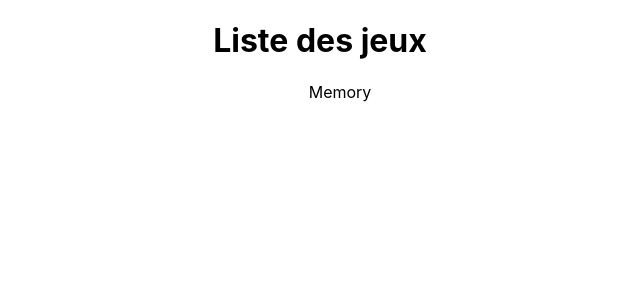
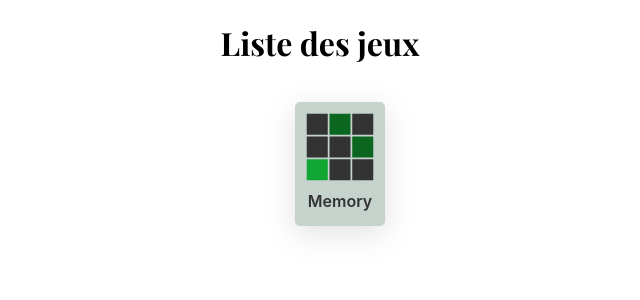
Before and after one commit to krauzeure/games, a React (Create React App) app: page /games in a window 1280 px wide. Shown: the top 300 px of the page, without its empty margins (320-960 px from the left). Built offline with nearby package versions, Linux system fonts and the light colour scheme.

Commit message:
Adding style to the games list

```diff
--- a/src/Pages/Games/Games.css
+++ b/src/Pages/Games/Games.css
@@ -1,3 +1,43 @@
 .gamelist-main ul {
-    list-style-type: none;
+  list-style-type: none;
 }
+
+.gamelist-main {
+  width: 70%;
+  margin: auto;
+  display: flex;
+  flex-direction: column;
+  align-items: center;
+}
+
+.gamelist-main h1 {
+  font-family: 'Playfair Display', serif;
+}
+
+.gamelist-main ul li {
+    border-radius: 5px;
+    padding: 10px;
+    background-color: var(--light-grey);
+    margin: 0 20px;
+    box-shadow: rgba(100, 100, 111, 0.2) 0px 7px 29px 0px;
+    transition: transform 250ms ease-in-out;
+}
+
+.gamelist-main ul img {
+    width: 70px;
+    height: 70px;
+}
+
+.gamelist-main ul li:hover {
+    transform: scale(1.1);
+}
+
+.gamelist-main ul li p {
+    margin: 5px 0;
+}
+
+.gamelist-main ul li a {
+    color: #333;
+    text-decoration: none;
+    font-weight: 600;
+}
--- a/src/Pages/Games/Games.tsx
+++ b/src/Pages/Games/Games.tsx
@@ -1,15 +1,21 @@
 import React from 'react'
 import './Games.css'
 import { gameList } from '../../Data/gameList'
+import { Link } from 'react-router-dom'
 
 export default function Games() {
   return (
     <main className='gamelist-main'>
       <h1>Liste des jeux</h1>
       <ul>
-      {gameList.map(item => (
-        <li key={item.name}>{item.name}</li>
-      ))}
+        {gameList.map((item, index) => (
+          <li key={`${item.name}-${index}`}>
+            <Link to={`./${item.name}`}>
+              <img src={item.image} alt={item.name} />
+              <p>{item.name}</p>
+            </Link>
+          </li>
+        ))}
       </ul>
     </main>
   )
```
